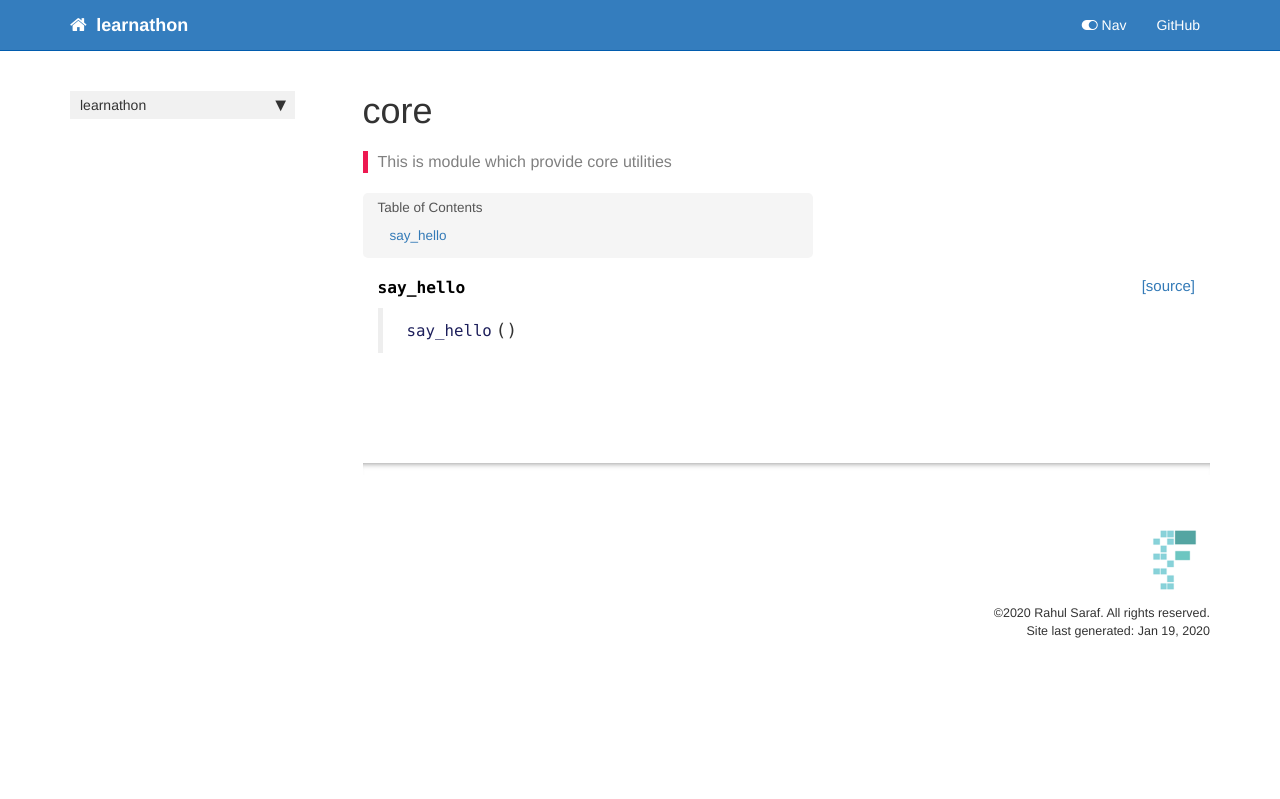
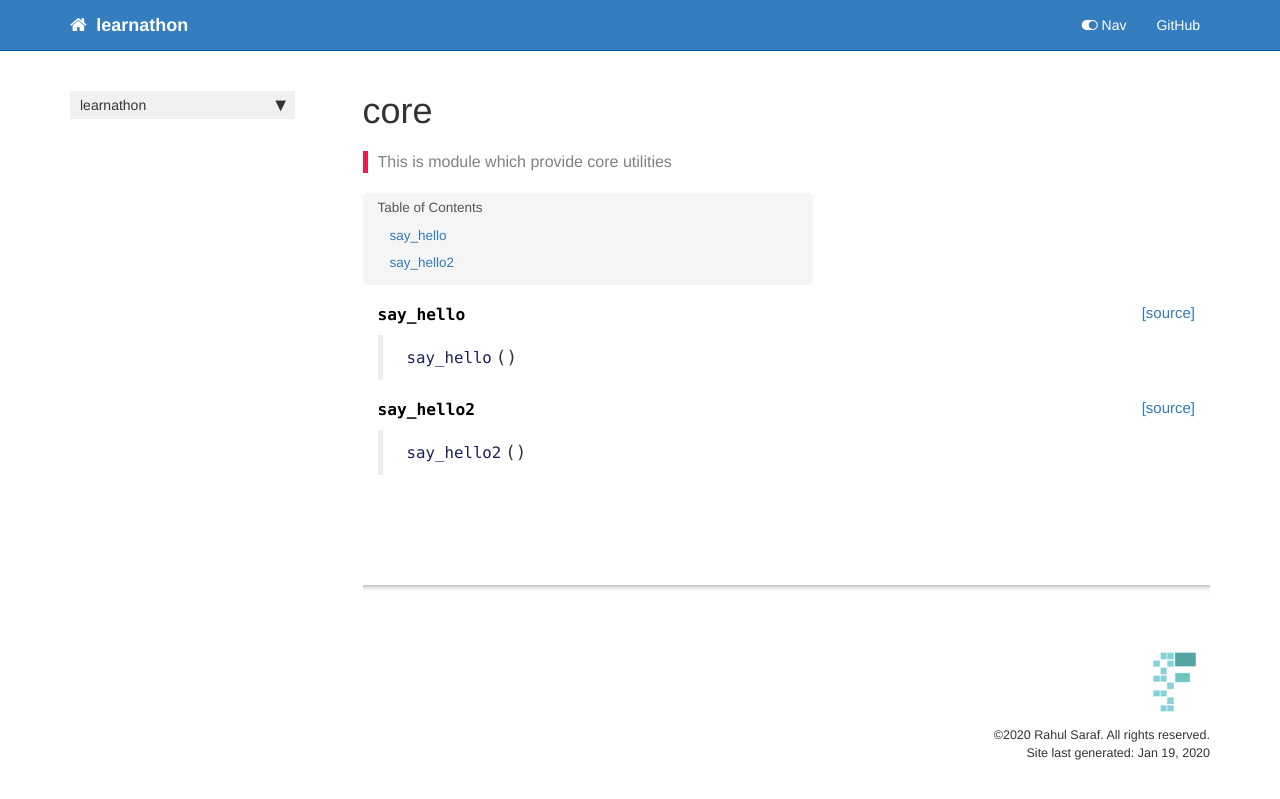
Before and after one commit to Rahuketu86/learnathon, a Jekyll site: the page built from docs/core.html, in a window 1280 px wide. Shown: the top 799 px of the page. Built offline with Jekyll 4.4.1, drawn with Linux system fonts in a browser that asks for light colours; nearby versions of some CDN libraries; comment, search, counter and statistics services are not loaded.

```diff
--- a/docs/core.html
+++ b/docs/core.html
@@ -45,4 +45,27 @@ summary: "This is module which provide core utilities "
 </div>
 
 </div>
+<div class="cell border-box-sizing code_cell rendered">
+
 </div>
+<div class="cell border-box-sizing code_cell rendered">
+
+<div class="output_wrapper">
+<div class="output">
+
+<div class="output_area">
+
+
+<div class="output_markdown rendered_html output_subarea ">
+<h4 id="say_hello2" class="doc_header"><code>say_hello2</code><a href="https://github.com/rahuketu86/learnathon/tree/master/learnathon/core.py#L10" class="source_link" style="float:right">[source]</a></h4><blockquote><p><code>say_hello2</code>()</p>
+</blockquote>
+
+</div>
+
+</div>
+
+</div>
+</div>
+
+</div>
+</div>
--- a/learnathon/_nbdev.py
+++ b/learnathon/_nbdev.py
@@ -2,7 +2,8 @@
 
 __all__ = ["index", "modules", "custom_doc_links", "git_url"]
 
-index = {"say_hello": "00_core.ipynb"}
+index = {"say_hello": "00_core.ipynb",
+         "say_hello2": "00_core.ipynb"}
 
 modules = ["core.py"]
 
--- a/learnathon/core.py
+++ b/learnathon/core.py
@@ -1,7 +1,11 @@
 # AUTOGENERATED! DO NOT EDIT! File to edit: 00_core.ipynb (unless otherwise specified).
 
-__all__ = ['say_hello']
+__all__ = ['say_hello', 'say_hello2']
 
 # Cell
 def say_hello():
     return "Hello From Learnathon Module"
+
+# Cell
+def say_hello2():
+    return "This is a test for new function"
```
Also changed, not shown: docs/index.html (+14 -0 lines), 2 other files.
